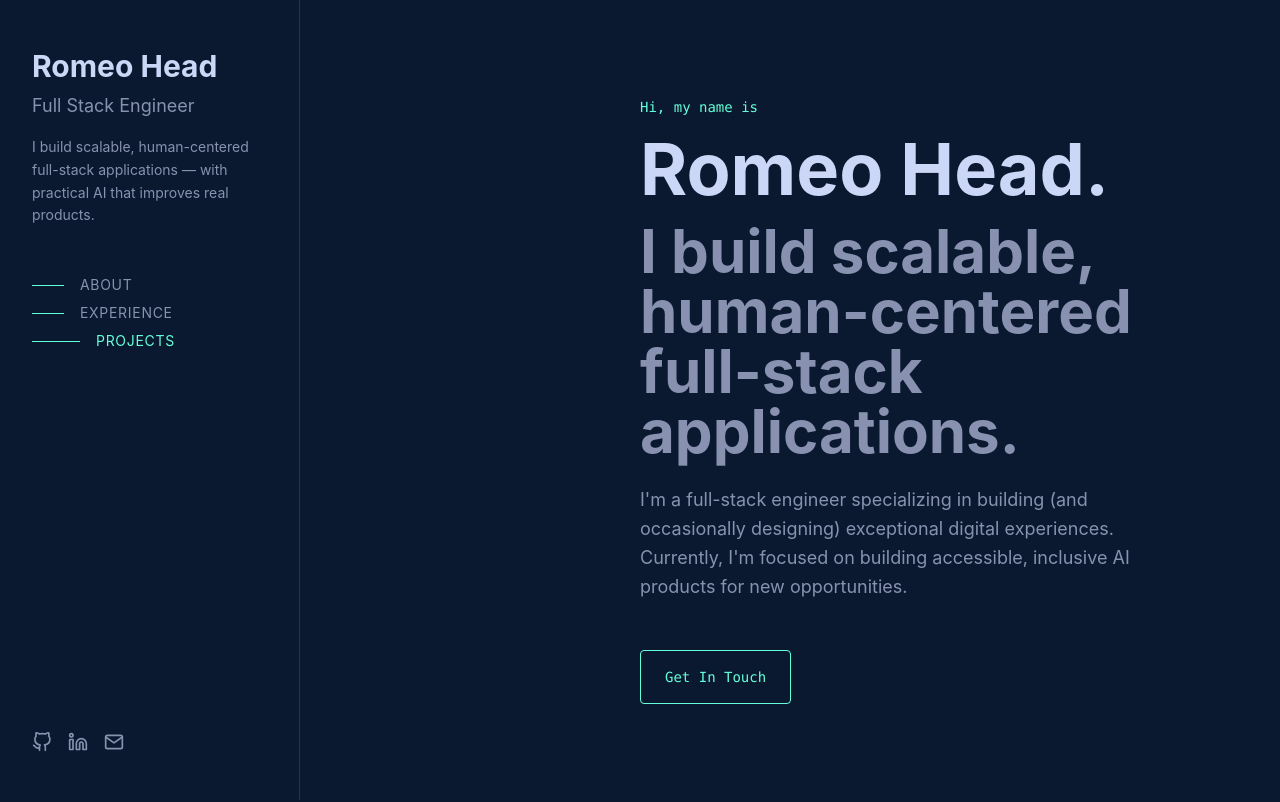
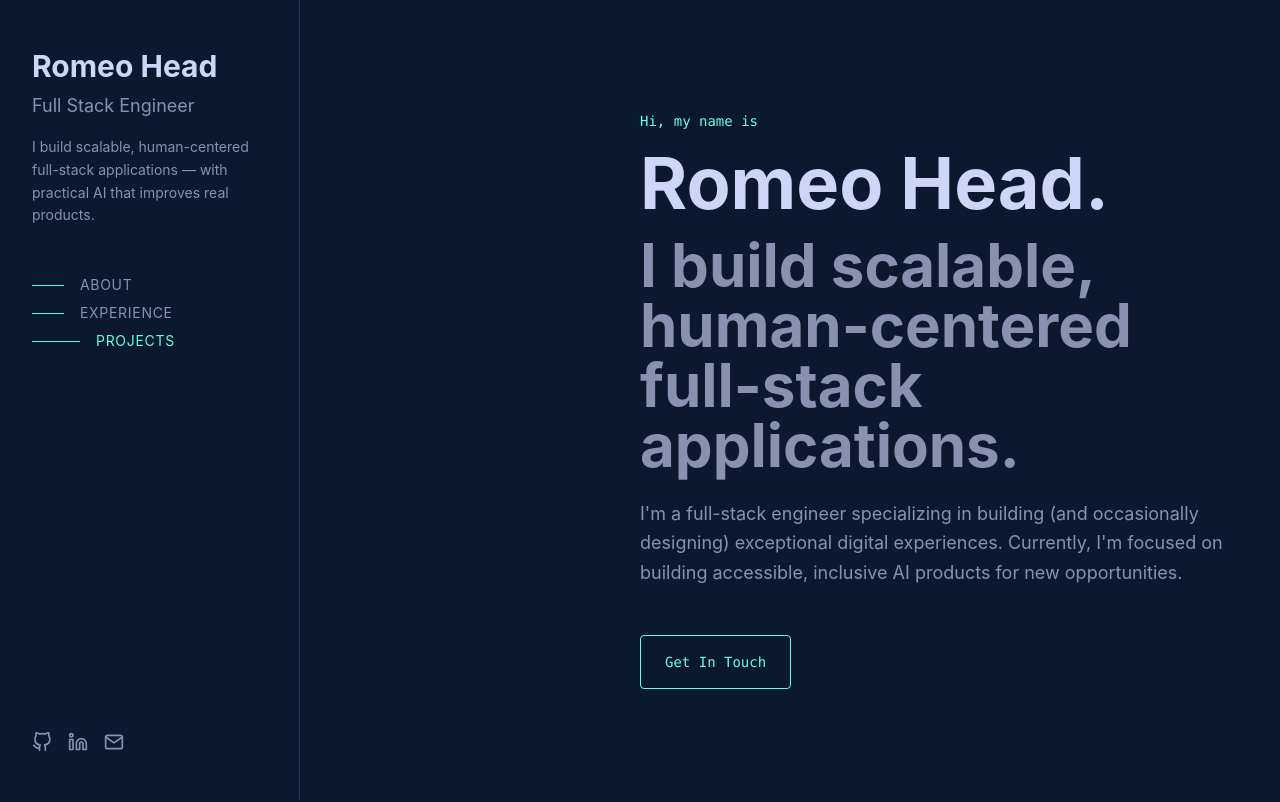
Before and after one commit to keithjackson1031/keithjackson1031, a Next.js app: page / in a window 1280 px wide. Shown: the top 802 px of the page. Built offline with nearby package versions, Linux system fonts and the light colour scheme.

Commit message:
fixed some ui issue for adding space

```diff
--- a/components/About.tsx
+++ b/components/About.tsx
@@ -22,11 +22,11 @@ const About = () => {
       id="about"
       className="min-h-screen flex items-center px-8 lg:pl-[340px] py-20"
     >
-      <div className="max-w-[700px] w-full">
+      <div className="max-w-[1000px] w-full">
         <h2 className="text-3xl md:text-4xl font-bold text-[#ccd6f6] mb-8">
           About
         </h2>
-        <div className="space-y-4 text-[#8892b0] text-base leading-relaxed">
+        <div className="space-y-4 text-[#8892b0] text-base leading-relaxed max-w-3xl">
           <p>
             Hello! My name is Romeo and I enjoy creating things that live on
             the internet. My interest in web development started back in 2019
--- a/components/Contact.tsx
+++ b/components/Contact.tsx
@@ -4,11 +4,11 @@ const Contact = () => {
       id="contact"
       className="min-h-screen flex items-center px-8 lg:pl-[340px] py-20"
     >
-      <div className="max-w-[700px] w-full">
+      <div className="max-w-[1000px] w-full">
         <h2 className="text-3xl md:text-4xl font-bold text-[#ccd6f6] mb-8">
           Get In Touch
         </h2>
-        <p className="text-[#8892b0] text-base mb-8 leading-relaxed">
+        <p className="text-[#8892b0] text-base mb-8 leading-relaxed max-w-2xl">
           I&apos;m currently looking for new opportunities, my inbox is always open.
           Whether you have a question or just want to say hi, I&apos;ll try my best
           to get back to you!
--- a/components/Experience.tsx
+++ b/components/Experience.tsx
@@ -47,7 +47,7 @@ const Experience = () => {
       id="experience"
       className="min-h-screen flex items-center px-8 lg:pl-[340px] py-20"
     >
-      <div className="max-w-[700px] w-full">
+      <div className="max-w-[1000px] w-full">
         <h2 className="text-3xl md:text-4xl font-bold text-[#ccd6f6] mb-12">
           Experience
         </h2>
--- a/components/Intro.tsx
+++ b/components/Intro.tsx
@@ -4,7 +4,7 @@ const Intro = () => {
       id="intro"
       className="min-h-screen flex items-center justify-center px-8 pt-20 lg:pt-0 lg:pl-[340px]"
     >
-      <div className="max-w-[700px] w-full">
+      <div className="max-w-[1000px] w-full">
         <p className="text-[#64ffda] font-mono text-sm mb-4">
           Hi, my name is
         </p>
@@ -14,7 +14,7 @@ const Intro = () => {
         <h2 className="text-4xl md:text-5xl lg:text-6xl font-bold text-[#8892b0] mb-6 leading-tight">
           I build scalable, human-centered full-stack applications.
         </h2>
-        <p className="text-[#8892b0] max-w-[540px] text-lg mb-12 leading-relaxed">
+        <p className="text-[#8892b0] text-lg mb-12 leading-relaxed max-w-2xl">
           I&apos;m a full-stack engineer specializing in building (and occasionally
           designing) exceptional digital experiences. Currently, I&apos;m focused on
           building accessible, inclusive AI products for new opportunities.
--- a/components/Projects.tsx
+++ b/components/Projects.tsx
@@ -47,7 +47,7 @@ const Projects = () => {
       id="projects"
       className="min-h-screen flex items-center px-8 lg:pl-[340px] py-20"
     >
-      <div className="max-w-[700px] w-full">
+      <div className="max-w-[1000px] w-full">
         <h2 className="text-3xl md:text-4xl font-bold text-[#ccd6f6] mb-12">
           Projects
         </h2>
```
